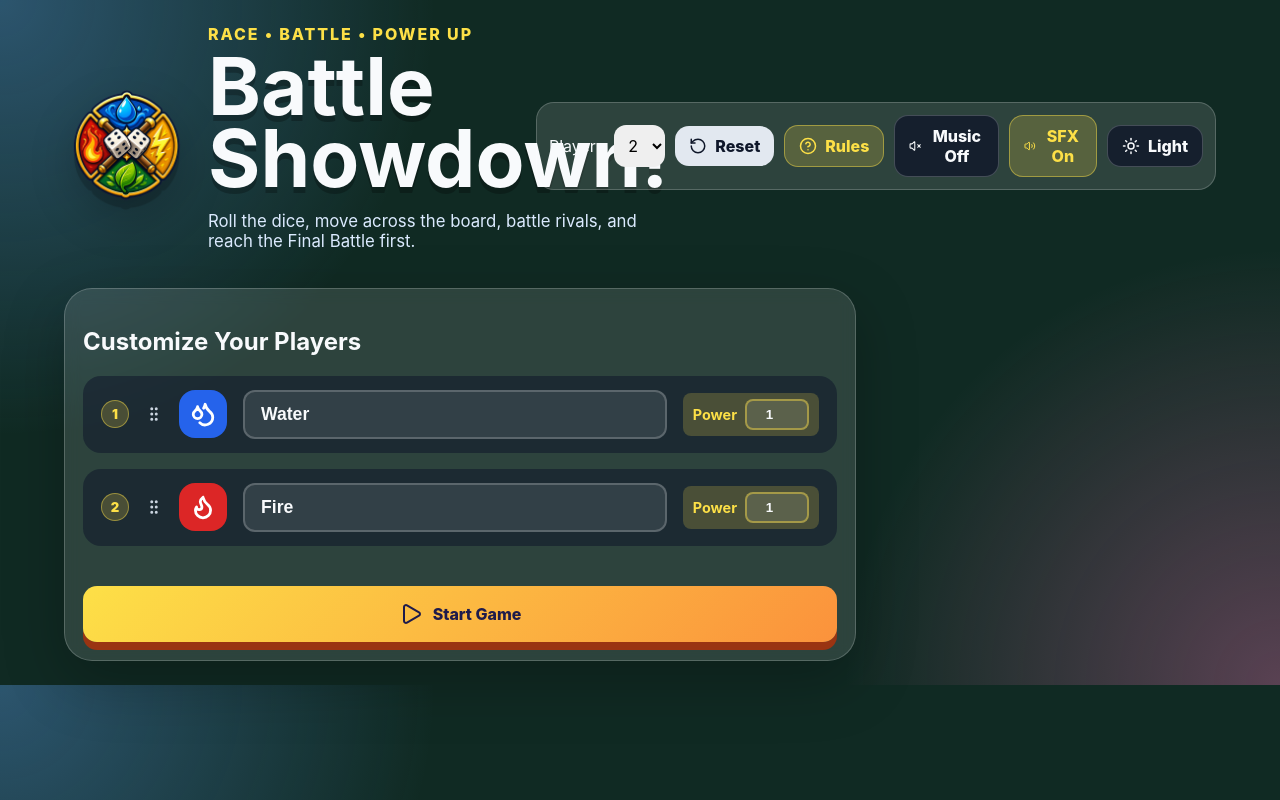
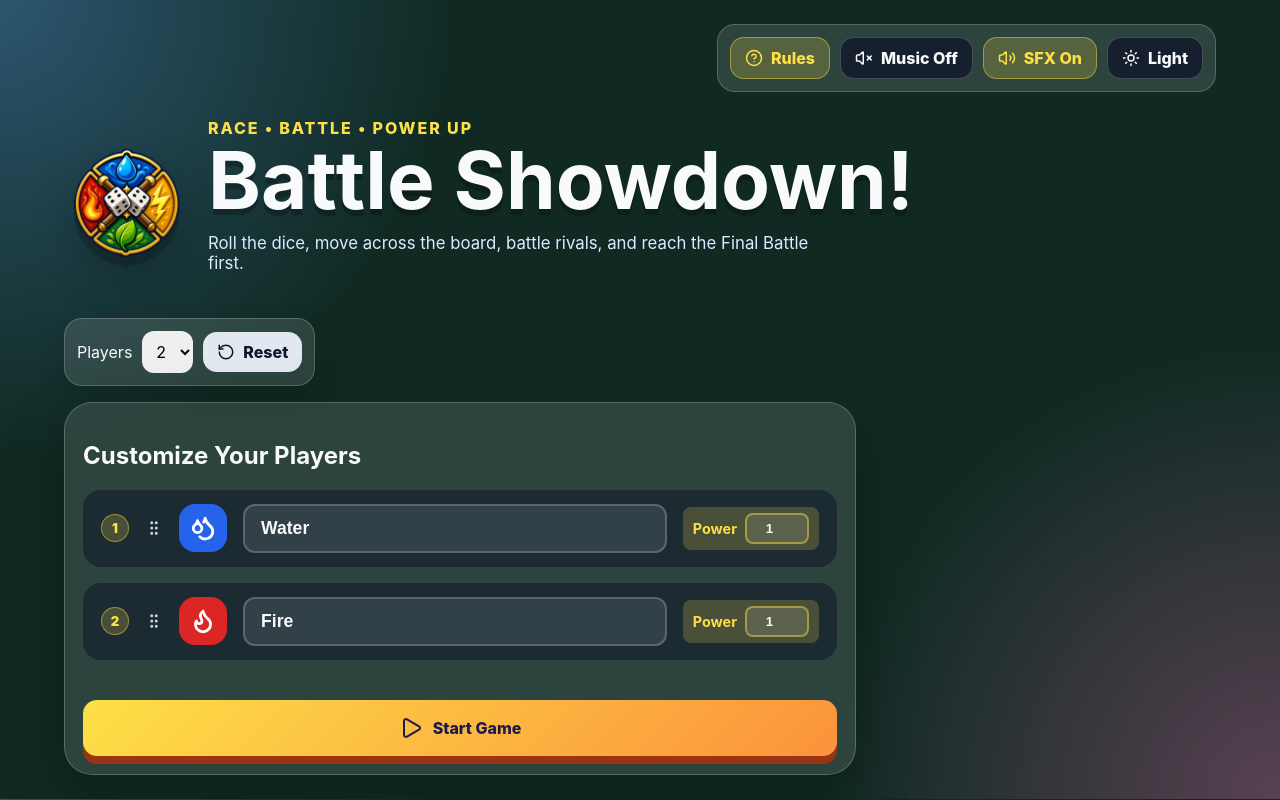
Before and after one commit to jwhite052/battle-showdown, a React (Vite) app: page / in a window 1280 px wide. Built offline with nearby package versions, Linux system fonts and the light colour scheme; the HTML template or start-up script is replaced by a standard one.

Commit message:
Separate menu options

```diff
--- a/src/App.jsx
+++ b/src/App.jsx
@@ -803,25 +803,8 @@ export default function App() {
   return (
     <div className="app">
       <audio ref={musicRef} src={MUSIC_SRC} preload="auto" loop />
-      <header className="hero">
-        <div className="brand-lockup">
-          <img className="game-logo" src="/images/battle-showdown-logo.png" alt="" />
-          <div>
-            <p className="eyebrow">Race • Battle • Power Up</p>
-            <h1>Battle Showdown!</h1>
-            <p className="subtitle">Roll the dice, move across the board, battle rivals, and reach the Final Battle first.</p>
-          </div>
-        </div>
+      <nav className="top-nav" aria-label="Game controls">
         <div className="controls">
-          <label>Players</label>
-          <select value={playerCount} onChange={(e) => changeCount(Number(e.target.value))}>
-            <option value={2}>2</option>
-            <option value={3}>3</option>
-            <option value={4}>4</option>
-          </select>
-          <button className="secondary" onClick={() => reset()}>
-            <RotateCcw size={18} /> Reset
-          </button>
           <button className="rules-toggle" onClick={() => setRulesOpen(true)}>
             <HelpCircle size={18} /> Rules
           </button>
@@ -837,6 +820,16 @@ export default function App() {
             {theme === "dark" ? <Sun size={18} /> : <Moon size={18} />}
             {theme === "dark" ? "Light" : "Dark"}
           </button>
+        </div>
+      </nav>
+      <header className="hero">
+        <div className="brand-lockup">
+          <img className="game-logo" src="/images/battle-showdown-logo.png" alt="" />
+          <div>
+            <p className="eyebrow">Race • Battle • Power Up</p>
+            <h1>Battle Showdown!</h1>
+            <p className="subtitle">Roll the dice, move across the board, battle rivals, and reach the Final Battle first.</p>
+          </div>
         </div>
       </header>
 
@@ -983,6 +976,18 @@ export default function App() {
           <Trophy /> <PlayerIcon player={winner} /> {winner.customName} wins Battle Showdown!
         </div>
       )}
+
+      <div className="game-toolbar" aria-label="Game setup controls">
+        <label>Players</label>
+        <select value={playerCount} onChange={(e) => changeCount(Number(e.target.value))}>
+          <option value={2}>2</option>
+          <option value={3}>3</option>
+          <option value={4}>4</option>
+        </select>
+        <button className="secondary" onClick={() => reset()}>
+          <RotateCcw size={18} /> Reset
+        </button>
+      </div>
 
       {!gameStarted ? (
         <main className="layout">
--- a/src/styles.css
+++ b/src/styles.css
@@ -93,18 +93,24 @@ button, select {
   padding: 24px;
 }
 
+.top-nav {
+  display: flex;
+  justify-content: flex-end;
+  margin-bottom: 26px;
+}
+
 .hero {
-  display: flex;
-  justify-content: space-between;
-  gap: 20px;
-  align-items: center;
-  margin-bottom: 20px;
+  margin-bottom: 28px;
 }
 
 .brand-lockup {
   display: flex;
   align-items: center;
   gap: 18px;
+  min-width: 0;
+}
+
+.brand-lockup > div {
   min-width: 0;
 }
 
@@ -145,6 +151,21 @@ h1 {
   border: 1px solid var(--control-border);
   border-radius: 18px;
   padding: 12px;
+  max-width: 100%;
+  flex-wrap: wrap;
+  justify-content: flex-end;
+}
+
+.game-toolbar {
+  display: inline-flex;
+  align-items: center;
+  gap: 10px;
+  background: var(--control-bg);
+  border: 1px solid var(--control-border);
+  border-radius: 18px;
+  padding: 12px;
+  margin-bottom: 16px;
+  box-shadow: 0 12px 28px rgba(0,0,0,.12);
 }
 
 select {
@@ -1253,13 +1274,22 @@ body[data-theme="light"] .victory-layer {
 }
 
 @media (max-width: 900px) {
-  .hero, .layout {
+  .layout {
     grid-template-columns: 1fr;
     display: grid;
   }
 
+  .top-nav {
+    justify-content: stretch;
+  }
+
   .controls {
     justify-content: start;
+    flex-wrap: wrap;
+  }
+
+  .game-toolbar {
+    display: flex;
     flex-wrap: wrap;
   }
 
```
Also changed, not shown: 4 other files (tests, documents, lock files or other folders).
